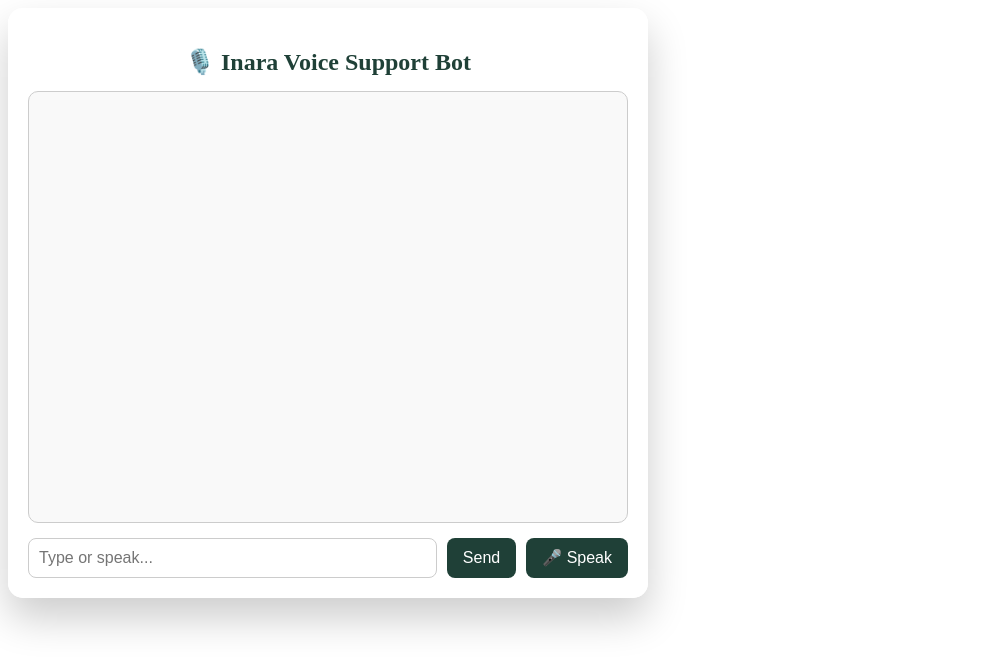
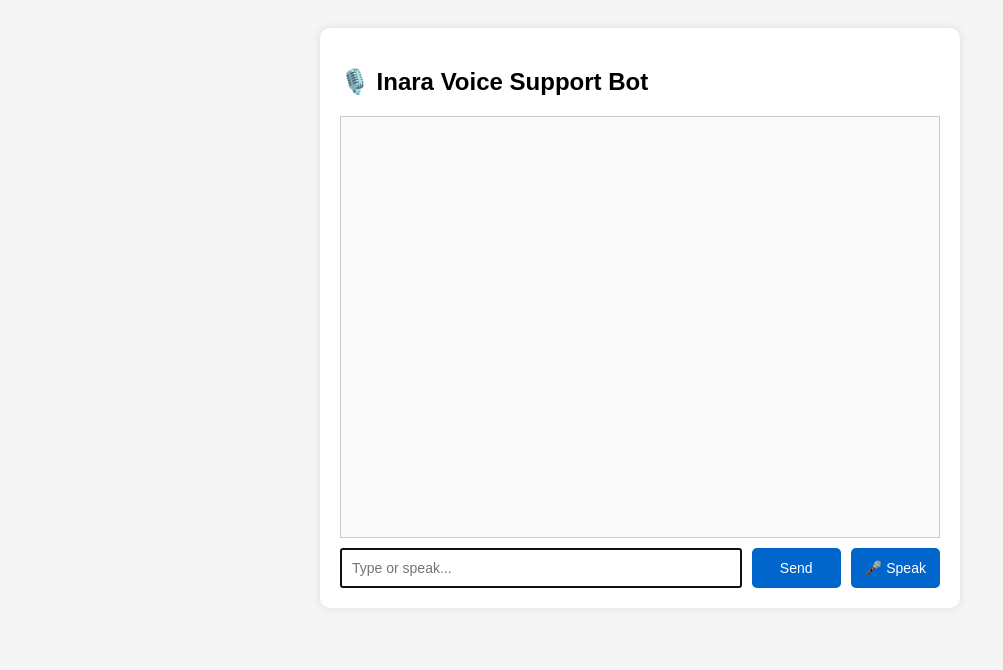
Before and after one commit to AhmedRaza-2/INARA-CHATBOT, a Flask app: page / in a window 1280 px wide. Shown: the top 670 px of the page, without its empty margins (0-1003 px from the left). Run offline with Flask 3, Linux system fonts and the light colour scheme.

Commit message:
Update style.css

```diff
--- a/CHATBOT/static/style.css
+++ b/CHATBOT/static/style.css
@@ -1,164 +1,70 @@
-<!DOCTYPE html>
-<html lang="en">
-<head>
-  <meta charset="UTF-8">
-  <meta name="viewport" content="width=device-width, initial-scale=1.0">
-  <title>Inara Voice Chatbot</title>
-  <link rel="stylesheet" href="/static/style.css">
-  <link href="https://fonts.googleapis.com/css2?family=Poppins:wght@300;400;600&display=swap" rel="stylesheet">
-  <style>
 body {
-      font-family: 'Poppins', sans-serif;
-      background: linear-gradient(135deg, #1f4037, #99f2c8);
-      display: flex;
-      justify-content: center;
-      align-items: center;
-      height: 100vh;
-      margin: 0;
+  font-family: Arial, sans-serif;
+  background: #f5f5f5;
+  padding: 20px;
 }
 
 .chat-container {
-      width: 90%;
   max-width: 600px;
-      background: rgba(255, 255, 255, 0.95);
-      border-radius: 15px;
+  margin: auto;
+  background: white;
   padding: 20px;
-      box-shadow: 0 20px 40px rgba(0, 0, 0, 0.2);
-    }
-
-    h2 {
-      text-align: center;
-      margin-bottom: 15px;
-      color: #1f4037;
+  border-radius: 10px;
+  box-shadow: 0 0 10px rgba(0,0,0,0.1);
 }
 
 #chat-box {
   height: 400px;
   overflow-y: auto;
   border: 1px solid #ccc;
-      padding: 15px;
-      margin-bottom: 15px;
-      background: #f9f9f9;
-      border-radius: 10px;
-      scroll-behavior: smooth;
-    }
-
-    .user, .bot {
-      margin-bottom: 12px;
-      padding: 10px 15px;
-      border-radius: 10px;
-      max-width: 85%;
-      line-height: 1.4;
+  padding: 10px;
+  margin-bottom: 10px;
+  background: #fafafa;
 }
 
 .user {
-      background: #99f2c8;
   text-align: right;
-      margin-left: auto;
+  color: #333;
+  margin: 5px 0;
 }
 
 .bot {
-      background: #e0f7fa;
   text-align: left;
-      margin-right: auto;
+  color: #0066cc;
+  margin: 5px 0;
+}
+
+input {
+  width: 80%;
+  padding: 10px;
+  font-size: 14px;
+}
+
+button {
+  width: 18%;
+  padding: 10px;
+  font-size: 14px;
+  background: #0066cc;
+  color: white;
+  border: none;
+  cursor: pointer;
+}
+
+button:hover {
+  background: #0052a3;
 }
 
 .input-group {
   display: flex;
   gap: 10px;
-      justify-content: center;
-    }
-
-    input {
-      flex: 1;
-      padding: 10px;
-      font-size: 16px;
-      border: 1px solid #ccc;
-      border-radius: 8px;
-      outline: none;
 }
 
 button {
-      padding: 10px 16px;
-      font-size: 16px;
-      background: #1f4037;
+  padding: 10px;
+  font-size: 14px;
+  background: #0066cc;
   color: white;
   border: none;
-      border-radius: 8px;
+  border-radius: 5px;
   cursor: pointer;
-      transition: background 0.3s, transform 0.2s;
 }
-
-    button:hover {
-      background: #156e5a;
-      transform: scale(1.05);
-    }
-  </style>
-</head>
-<body>
-  <div class="chat-container">
-    <h2>🎙️ Inara Voice Support Bot</h2>
-    <div id="chat-box"></div>
-
-    <div class="input-group">
-      <input id="user-input" type="text" placeholder="Type or speak..." autofocus>
-      <button onclick="sendMessage()" title="Send your message">Send</button>
-      <button onclick="startVoiceInput()" title="Use voice input">🎤</button>
-    </div>
-  </div>
-
-  <script>
-    async function sendMessage() {
-      const input = document.getElementById("user-input");
-      const message = input.value.trim();
-      if (!message) return;
-
-      appendMessage("user", message);
-      input.value = "";
-
-      const res = await fetch("/chat", {
-        method: "POST",
-        headers: { "Content-Type": "application/json" },
-        body: JSON.stringify({ message })
-      });
-
-      const data = await res.json();
-      appendMessage("bot", data.response);
-      speakText(data.response);
-    }
-
-    function appendMessage(role, text) {
-      const chatBox = document.getElementById("chat-box");
-      const div = document.createElement("div");
-      div.className = role;
-      div.innerHTML = (role === "user" ? "🧠 You: " : "🤖 InaraBot: ") + text;
-      chatBox.appendChild(div);
-      chatBox.scrollTop = chatBox.scrollHeight;
-    }
-
-    function startVoiceInput() {
-      const recognition = new (window.SpeechRecognition || window.webkitSpeechRecognition)();
-      recognition.lang = "en-US";
-      recognition.interimResults = false;
-
-      recognition.start();
-
-      recognition.onresult = (event) => {
-        const transcript = event.results[0][0].transcript;
-        document.getElementById("user-input").value = transcript;
-        sendMessage();
-      };
-
-      recognition.onerror = (event) => {
-        alert("🎤 Voice input failed: " + event.error);
-      };
-    }
-
-    function speakText(text) {
-      const utterance = new SpeechSynthesisUtterance(text);
-      utterance.lang = "en-US";
-      window.speechSynthesis.speak(utterance);
-    }
-  </script>
-</body>
-</html>
```
Lines whose indentation alone changed are shown as unchanged.
